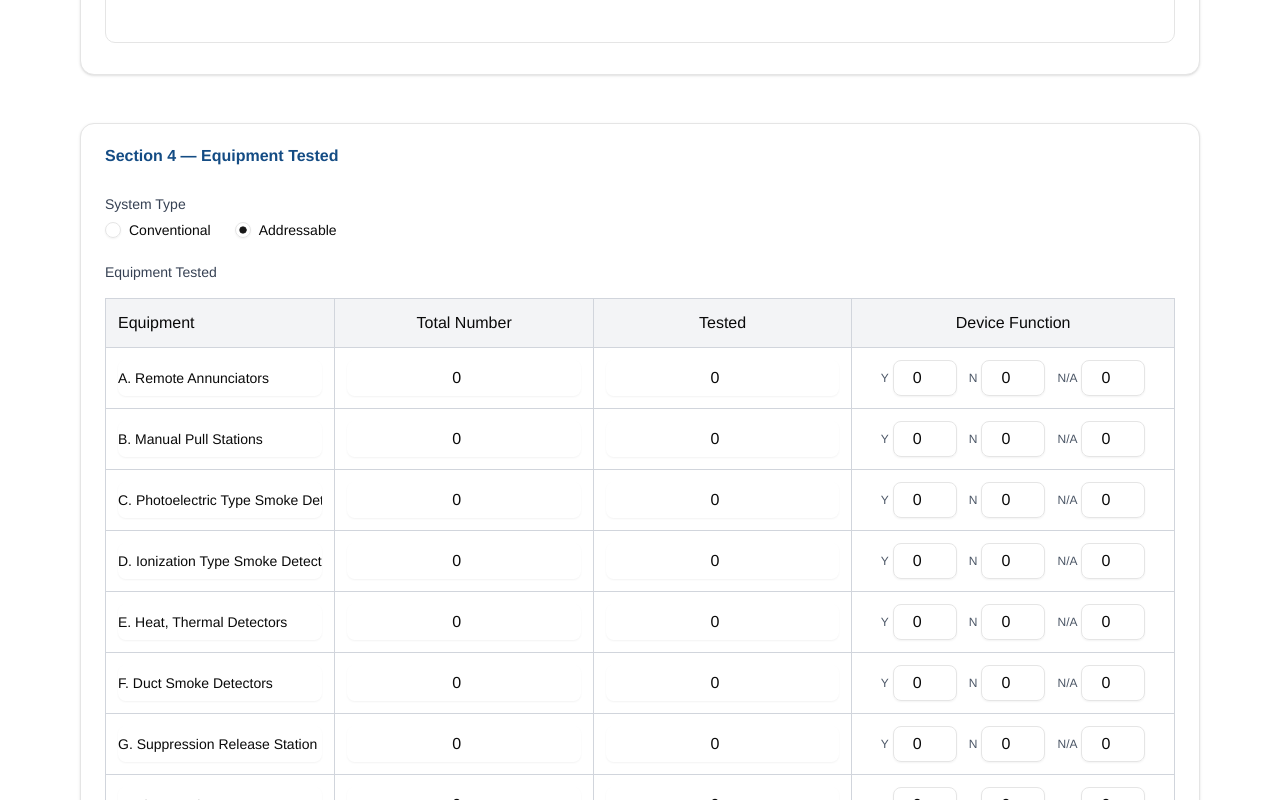
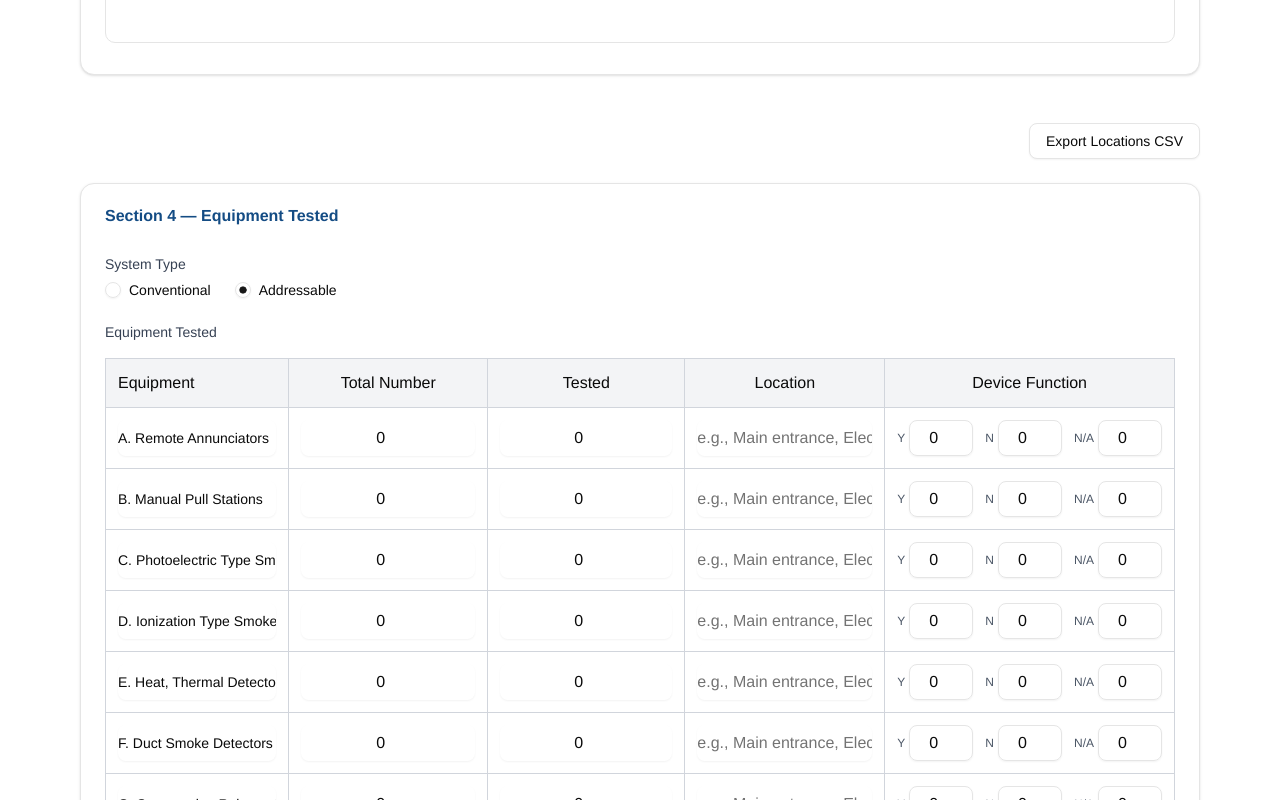
Before and after one commit to vikkasaraneni2/fire-alarm-form, a Next.js app: page /fire-alarm-form in a window 1280 px wide. Shown: the part 2260-3060 px from the top of the page. Built offline with nearby package versions, Linux system fonts and the light colour scheme.

Commit message:
Section 4: add Location column; CSV export of device + location (Store/Address blank)

```diff
--- a/app/fire-alarm-form/page.tsx
+++ b/app/fire-alarm-form/page.tsx
@@ -1666,6 +1666,31 @@ export default function FireAlarmForm() {
             </CardContent>
           </Card>
 
+          {/* Export Locations CSV */}
+          <div className="my-6 flex justify-end">
+            <Button
+              type="button"
+              variant="outline"
+              onClick={() => {
+                const rows = form.getValues('equipmentTested') || []
+                // Build CSV with columns: Store (area), Address, device, Description
+                const header = ['Store (area)', 'Address', 'device', 'Description']
+                const csvRows = [header.join(',')]
+                rows.forEach((r: any) => {
+                  const device = (r?.equipmentLabel || '').toString().replace(/[,\\n\\r]/g, ' ')
+                  const description = (r?.location || '').toString().replace(/[,\\n\\r]/g, ' ')
+                  csvRows.push(['', '', device, description].join(','))
+                })
+                const csv = csvRows.join('\\n')
+                const blob = new Blob([csv], { type: 'text/csv;charset=utf-8;' })
+                const date = new Date().toISOString().split('T')[0]
+                const filename = `Device_Locations_${date}.csv`
+                downloadFile(blob, filename)
+              }}
+            >
+              Export Locations CSV
+            </Button>
+          </div>
           {/* Section 4 - Equipment Tested */}
           <Card>
             <CardHeader>
@@ -1702,6 +1727,7 @@ export default function FireAlarmForm() {
                           <th className="border border-gray-300 p-3 text-left font-medium">Equipment</th>
                           <th className="border border-gray-300 p-3 text-center font-medium">Total Number</th>
                           <th className="border border-gray-300 p-3 text-center font-medium">Tested</th>
+                          <th className="border border-gray-300 p-3 text-center font-medium">Location</th>
                           <th className="border border-gray-300 p-3 text-center font-medium">Device Function</th>
                         </tr>
                       </thead>
@@ -1727,6 +1753,14 @@ export default function FireAlarmForm() {
                                   type="number"
                                   {...form.register(`equipmentTested.${index}.totalNumberTested`, { valueAsNumber: true })}
                                   className="border-0 p-0 text-center bg-transparent focus:ring-0"
+                                />
+                              </td>
+                              <td className="border border-gray-300 p-3">
+                                <Input
+                                  type="text"
+                                  placeholder="e.g., Main entrance, Electric room"
+                                  {...form.register(`equipmentTested.${index}.location`)}
+                                  className="border-0 p-0 bg-transparent focus:ring-0"
                                 />
                               </td>
                               <td className="border border-gray-300 p-3">
@@ -1763,7 +1797,7 @@ export default function FireAlarmForm() {
                             </tr>
                             {(useWatch({ control: form.control, name: `equipmentTested.${index}.functionNoCount` }) || 0) > 0 && (
                               <tr>
-                                <td colSpan={4} className="p-3 bg-white">
+                                <td colSpan={5} className="p-3 bg-white">
                                   <FailedDetailsEditor equipmentIndex={index} />
                                 </td>
                               </tr>
--- a/lib/types.ts
+++ b/lib/types.ts
@@ -6,6 +6,7 @@ export interface NotifyEntity {
 
 export interface EquipmentItem {
   equipmentLabel: string
+  location?: string
   totalNumber: number
   totalNumberTested: number
   functionYesCount: number
--- a/lib/validation.ts
+++ b/lib/validation.ts
@@ -47,6 +47,7 @@ export const fireAlarmSchema = z.object({
   equipmentTested: z.array(
     z.object({
       equipmentLabel: z.string().optional(),
+      location: z.string().optional(),
       totalNumber: z.number().optional(),
       totalNumberTested: z.number().optional(),
       functionYesCount: z.number().optional(),
```
